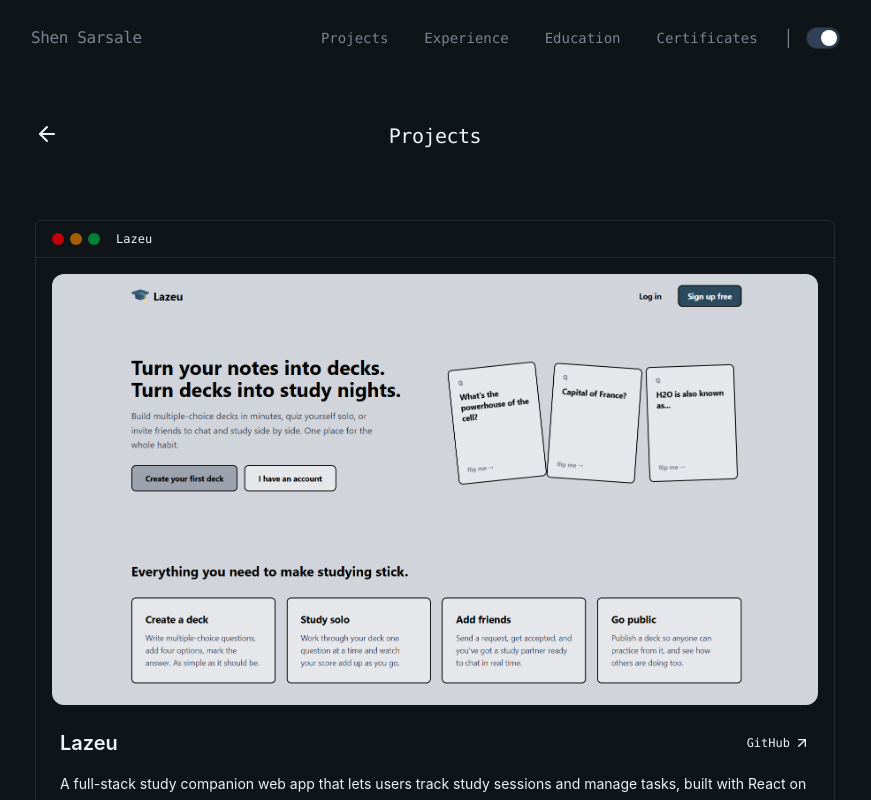
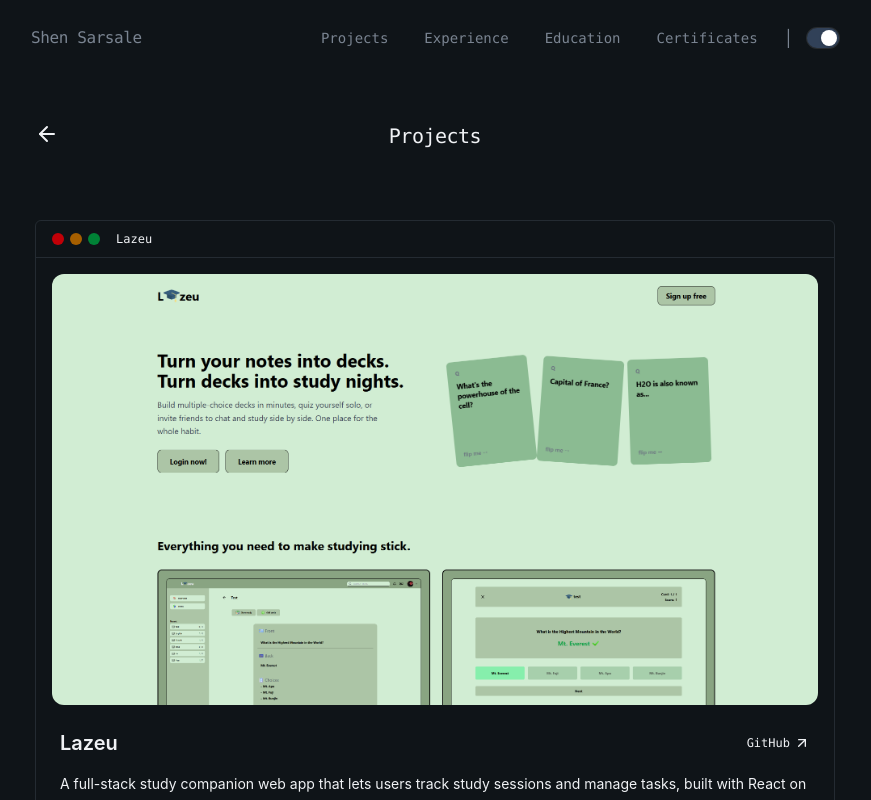
Before and after one commit to Ein-shen/My-porfolio, a React (Vite) app: page /view_projects in a window 1280 px wide. Shown: the top 800 px of the page, without its empty margins (205-1076 px from the left). Built offline with nearby package versions, Linux system fonts and the light colour scheme; the HTML template or start-up script is replaced by a standard one.

Commit message:
added changes in the view project the photo lazeu

```diff
--- a/src/away/View_projects.jsx
+++ b/src/away/View_projects.jsx
@@ -10,7 +10,7 @@ const projects = [
     title: "Lazeu",
     description:
       "A full-stack study companion web app that lets users track study sessions and manage tasks, built with React on the frontend and Supabase on the backend. The idea came from being annoyed at how studying tools usually work: either a bare-bones flashcard app with zero social features, or something bloated that tries to do too much.",
-    image: "/Lazeu.png",
+    image: "/zzzz.png",
     tags: ["React", "Supabase", "Tailwind CSS", "HTML", "Vite", "Netlify", "Docker", "Git", "Firewall"],
     github: "https://github.com/Ein-shen/CS50-Laze",
   },
```
